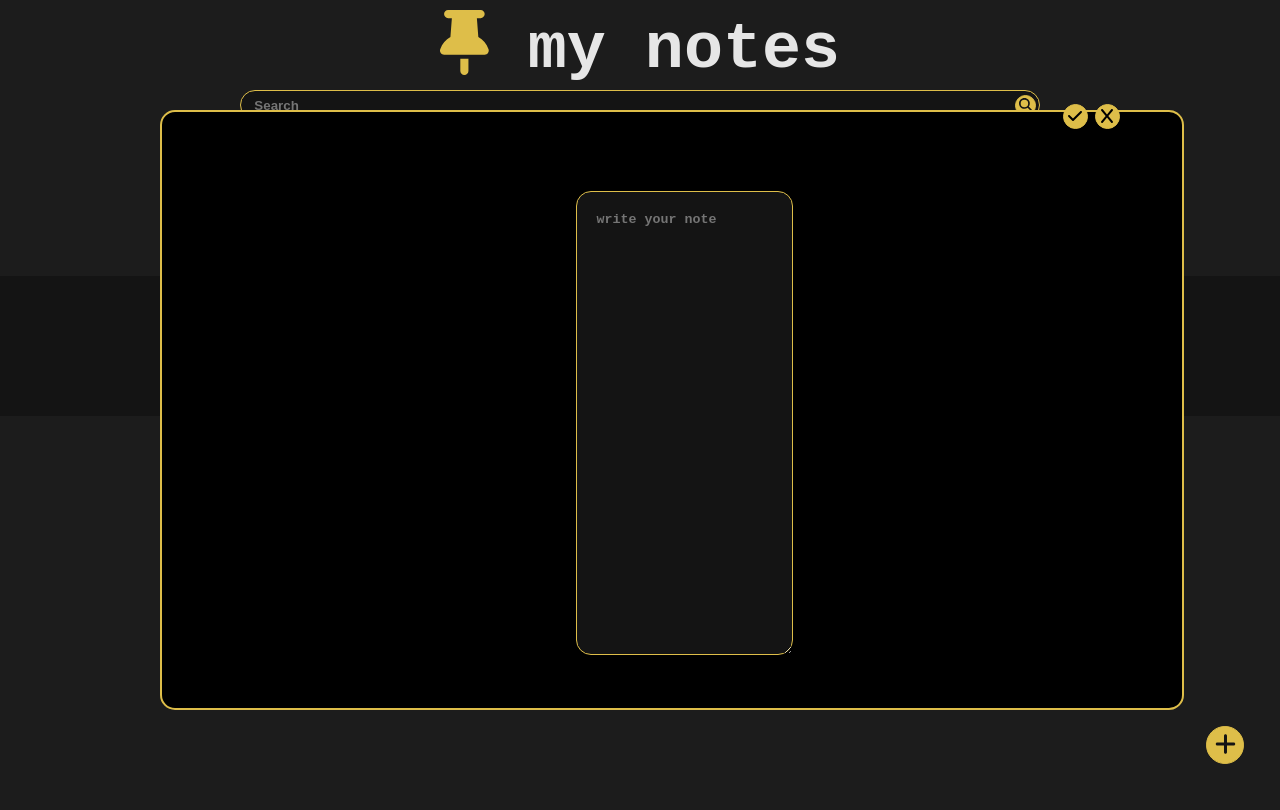
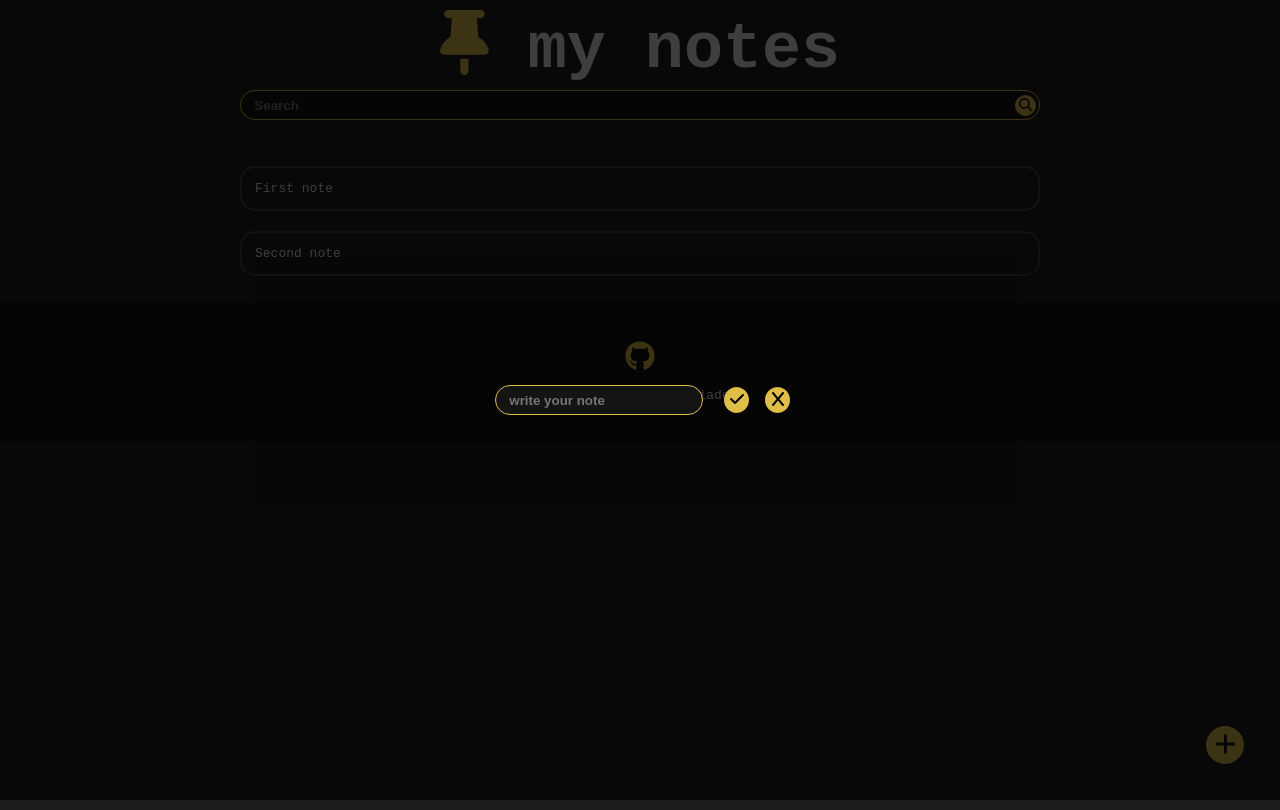
Before and after one commit to Lachicagladiadora/notes-app, a React (Vite) app: page / in a window 1280 px wide. Both pictures are taken after a click on the button 1225 px from the left and 745 px from the top of the page. Built offline with nearby package versions, Linux system fonts and the light colour scheme.

Commit message:
button options

```diff
--- a/src/App.tsx
+++ b/src/App.tsx
@@ -3,51 +3,47 @@ import './App.css'
 import { IconButton } from './components/IconButton'
 import { Input } from './components/Input'
 import { Note } from './components/Note'
-import { NoteForm } from './components/NoteForm'
 import { Form } from './components/Form'
 import { FontAwesomeIcon } from '@fortawesome/react-fontawesome'
+import { OptionsButtons } from './components/OptionsButtons'
 
 type NoteItem = {id:string, content: string}
 const noteList:NoteItem[] = [{
   id: '01',
-  content: 'sadsfdg',
+  content: 'First note',
 }, {
   id:'02',
-  content:'sdfgfhngmb'
-}
-]
+  content:'Second note'
+}]
+
+// const displayOptions = ({}:NoteItem[]):void => {
+//  console.log("I'm options")
+// }
 
 const renderList = (noteList:NoteItem[]) => {
+  const [onDisplayOptions, setOnDisplayOptions] = useState(false)
   return (noteList.map((cur)=>{
     return(
+      <>
         <Note
           key={cur.id}
           id={`${cur.id}`}
-        onMouseMove={() => console.log('note')}
+          onMouseOver={() => setOnDisplayOptions(true)}
+          onMouseOut={() => setOnDisplayOptions(false)}
+          style={{position:'relative'}}
           >
           {cur.content}
+          {onDisplayOptions && <OptionsButtons style={{position:'absolute', top:'-1em', right:'0'}}/>}
         </Note>
+      </>
     )
   }))
 }
 
-const displayAddNoteForm = ({}:NoteItem[]):void => {
-  // const [contentCopy, setContentCopy] = useState('content')
-  // return(
-  //   <NoteForm id='' content=''onChange={() => (console.log('I am form from add note'))}>
+// const displayAddNoteForm = ({}:NoteItem[]):void => {
+//   // const [contentCopy, setContentCopy] = useState('content')
 
-  //   </NoteForm>
-  // )
-  // return(
-  //   <Form id={''} content={''}  onChange={()=>console.log('hi')}>
-      // {<>
-      //   <Input id={""} placeholder='write your note' value={contentCopy} onChange={(e)=>setContentCopy(e.target.value)}/>
-      //   <IconButton id={""} title={"save note"} icon={"check"} onClick={()=>{}}/>
-      //   <IconButton id={""} title={"cancel"} icon={"x"} onClick={()=>{}}/>
-      // </>}
-  //   </Form>
-  // )
-}
+// }
 
 
 
@@ -55,37 +51,24 @@ const displayAddNoteForm = ({}:NoteItem[]):void => {
 
 function App() {
   const [displayAddNoteForm, setDisplayAddNoteForm] = useState(false)
-  const [contentCopy, setContentCopy] = useState('content')
+  const [inputValue, setInputValue] = useState('')
+  // const [contentCopy, setContentCopy] = useState('content')
 
   return(
     <>
-      <h1
-        style={{
-          textAlign: 'center',
-          fontSize:'5em',
-          marginBottom: '3px',
-          marginTop:'10px',
-        }}
-      >
+      <h1 style={{textAlign: 'center',fontSize:'5em',marginBottom: '3px',marginTop:'10px'}}>
         <FontAwesomeIcon icon={'thumbtack'} style={{color:'#debe49'}}/> my notes
       </h1>
-      {displayAddNoteForm && <Form id={''} content={''} children={<>
-        <IconButton id={""} title={"save note"} icon={"check"} onClick={() => { } } style={{zoom: '120%', position:'fixed', top:'6.5em', right:'12em', background:'#debe49', color:'black' }}/>
-        <IconButton id={""} title={"cancel"} icon={"x"} onClick={() => { } } style={{zoom:'120%', position:'fixed', top:'6.5em', right:'10em', background:'#debe49', color:'black' }}/>
-      </>} onChange={(e:Event) => setContentCopy(e.target.value) }></Form>}
-      <div
-        style={{
-          maxWidth: '800px',
-          margin: 'auto'
-        }}
-      >
-        <Input
-          id='ws'
-          placeholder='Search'
-          style={{
-            width:'100%',
-          }}
-        />
+
+      {displayAddNoteForm && <Form id={''} content={''} value={inputValue} style={{zIndex:'1'}} children={<>
+          <Input id={''} placeholder='write your note' onChange={(e) => setInputValue((e.target.value))}
+          style={{maxWidth:'50%', maxHeight:'70%', margin:'1em'}}/>
+          <IconButton title={"save note"} icon={"check"} onClick={() => { } } style={{zoom: '120%',margin:'.5em',  background:'#debe49', color:'black' }}/>
+          <IconButton title={"cancel"} icon={"x"} onClick={() => { } } style={{zoom:'120%',margin:'.5em',  background:'#debe49', color:'black' }}/>
+        </>}></Form>}
+
+      <div style={{ maxWidth: '800px', margin: 'auto' }} >
+        <Input id='ws' placeholder='Search' value={inputValue} onChange={(e) => setInputValue((e.target.value))} style={{ width:'100%' }}/>
 
         <IconButton
           id='search-button'
@@ -97,6 +80,7 @@ function App() {
             color: '#141414'
           }}
         />
+
 
         {renderList(noteList)}
 
--- a/src/components/Form.tsx
+++ b/src/components/Form.tsx
@@ -8,29 +8,26 @@ type FormProps = {
   style?:CSSProperties
 }
 
-export const Form = ({id, content, onChange: onChange, children, style}:FormProps) => {
+export const Form = ({id, content, onChange, children, style}:FormProps) => {
   return(
     <form
       id={id}
       content={content}
 
       style={{
-        margin: '4em 2.5em 2em 4em',
-        background: 'black',
-        border:'solid 2px #debe49',
-        width: '80%',
-        height: '75%',
-        borderRadius: '15px',
-        padding: '2em',
+        background: 'rgba(0, 0, 0, 0.73)',
+        width: '100%',
+        height: '100%',
         display:'flex',
         justifyContent: 'center',
+        alignItems: 'center',
         position:'fixed',
-        bottom: '4rem',
-        right: '4rem',
+        bottom: '0',
+        right: '0',
         ...style
       }}
     >
-      <textarea name="write" id={id}  placeholder='write your note' value={''} onChange={onChange}
+      {/* <textarea name="write" id={id}  placeholder='write your note' value={''} onChange={onChange}
         style={{
           borderRadius: '15px',
           borderStyle: 'none',
@@ -42,7 +39,7 @@ export const Form = ({id, content, onChange: onChange, children, style}:FormProp
           color:'#e6e6e6',
           fontWeight: 'bold',
           marginBottom: '2em'}}
-      />
+      /> */}
       {children}
     </form>
   )
--- a/src/components/IconButton.tsx
+++ b/src/components/IconButton.tsx
@@ -3,7 +3,7 @@ import { FontAwesomeIcon } from "@fortawesome/react-fontawesome"
 import { CSSProperties } from "react"
 
 type IconButtonProps = {
-  id: string,
+  id?: string,
   title: string,
   icon: IconProp,
   onClick: () => void,
--- a/src/components/Input.tsx
+++ b/src/components/Input.tsx
@@ -4,7 +4,7 @@ type InputProps = {
   id: string,
   placeholder?: string,
   value?: string,
-  onChange?: ()=>{}
+  onChange: ()=>{}
   style?: CSSProperties,
 }
 
--- a/src/components/Note.tsx
+++ b/src/components/Note.tsx
@@ -2,23 +2,25 @@ import { CSSProperties } from "react"
 
 type NoteProps = {
   id: string,
-  children: string,
-  onMouseMove: () => void,
+  children: string | JSX.Element,
+  onMouseOver: () => void,
+  onMouseOut: () => void,
   style?: CSSProperties
 }
 
-export const Note =({id, children, onMouseMove, style}:NoteProps) => {
+export const Note =({id, children, onMouseOver: onMouseOver, onMouseOut: onMouseOut, style}:NoteProps) => {
   return(
     <div id="options">
       <p
         id={id}
-        onMouseMove={onMouseMove}
+        onMouseOver={onMouseOver}
+        onMouseOut={onMouseOut}
         style={{
           border:'solid 2px #424242',
           background:'#1c1c1c',
           borderRadius: '15px',
           padding: '1em',
-          margin: '.5em 0',
+          margin: '1.5em 0',
           ...style
         }}
         >
--- a/src/components/OptionsButtons.tsx
+++ b/src/components/OptionsButtons.tsx
@@ -1,21 +1,24 @@
 import { CSSProperties } from "react"
+import { IconButton } from "./IconButton"
 
 type OptionsButtonsProps = {
-  children: JSX.Element,
   style?: CSSProperties
 }
 
-export const OptionsButtons = ({children, style}:OptionsButtonsProps) => {
+export const OptionsButtons = ({ style}:OptionsButtonsProps) => {
   return(
     <div
       className="contain-options"
       style={{
-        background: '#141414',
-        borderRadius: '8px',
+        background: 'black',
+        borderRadius: '15px',
+        padding: '2px 4px',
         ...style
       }}
     >
-     {children}
+      <IconButton title="copy" icon={'copy'} onClick={()=>{}} style={{background:'black', color:'#e6e6e6', border:'none', margin:'0px 3px 0px 3px'}}/>
+      <IconButton title="edit" icon={'pen'} onClick={()=>{}} style={{background:'black', color:'#e6e6e6', border:'none', margin:'0px 3px 0px 3px'}}/>
+      <IconButton title="delete" icon={'trash'} onClick={()=>{}} style={{background:'black', color:'#e6e6e6', border:'none', margin:'0px 3px 0px 3px'}}/>
     </div>
   )
 }
```
Lines whose indentation alone changed are shown as unchanged.
